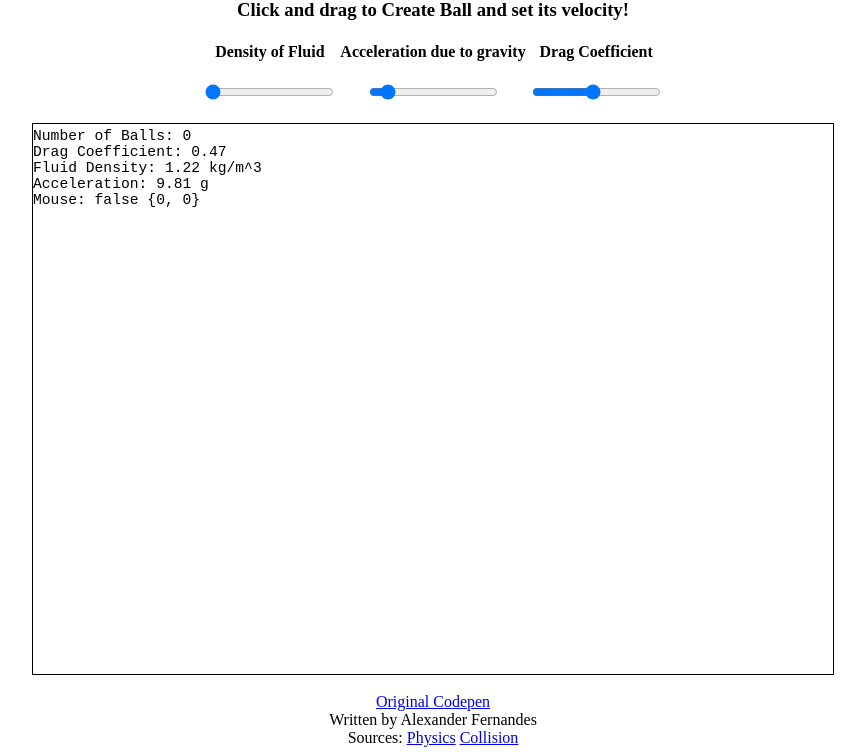
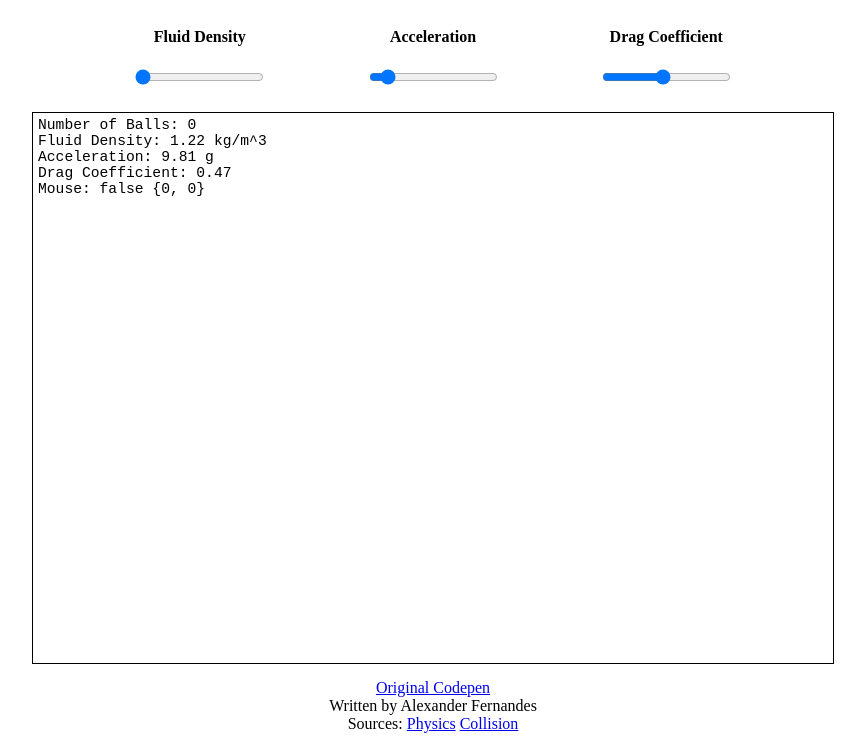
Before and after one commit to Maxzilla60/bouncing-balls, a website built with Parcel: page index.html in a window 1280 px wide. Shown: the part 67-822 px from the top of the page, without its empty margins (207-1072 px from the left). Built offline with nearby package versions, Linux system fonts and the light colour scheme.

Commit message:
💄 Prettied up interface and added CSS styling

```diff
--- a/BallApp.ts
+++ b/BallApp.ts
@@ -120,11 +120,11 @@ export default class BallApp {
 	private renderInfo(): void {
 		this.ctx.fillStyle = 'black';
 		this.ctx.font = '11pt monospace';
-		this.ctx.fillText(`Number of Balls: ${this.balls.length}`, 0, 16);
-		this.ctx.fillText(`Drag Coefficient: ${this.drag}`, 0, 32);
-		this.ctx.fillText(`Fluid Density: ${this.density} kg/m^3`, 0, 48);
-		this.ctx.fillText(`Acceleration: ${this.gravity * GRAVITY_ACCELERATION} g`, 0, 64);
-		this.ctx.fillText(`Mouse: ${this.mouse}`, 0, 80);
+		this.ctx.fillText(`Number of Balls: ${this.balls.length}`, 5, 16);
+		this.ctx.fillText(`Fluid Density: ${this.density} kg/m^3`, 5, 32);
+		this.ctx.fillText(`Acceleration: ${this.gravity * GRAVITY_ACCELERATION} g`, 5, 48);
+		this.ctx.fillText(`Drag Coefficient: ${this.drag}`, 5, 64);
+		this.ctx.fillText(`Mouse: ${this.mouse}`, 5, 80);
 	}
 
 	private get lastBall(): Ball {
--- a/index.html
+++ b/index.html
@@ -1,41 +1,33 @@
 <head>
 	<title>Bouncing Ball</title>
+	<link rel="stylesheet" href="styles.css">
 </head>
 
-<body align="center" class="container-fluid">
+<body>
 	<h1>Bouncing Ball</h1>
-	<h3>Click and drag to Create Ball and set its velocity!</h3>
-	<table style="display: flex;justify-content: center;">
-		<tr>
-			<th>
+
+	<div id="range-inputs">
 		<div>
-					<h4>Density of Fluid</h4>
+			<h4>Fluid Density</h4>
 			<input type="range" id="density" min="0" step="0.01" max="1000" value="1.22" />
 		</div>
-			</th>
-			<th>
 		<div>
-					<h4>Acceleration due to gravity</h4>
+			<h4>Acceleration</h4>
 			<input type="range" id="gravity" min="0" step="0.1" max="10" value="1" />
 		</div>
-			</th>
-			<th>
 		<div>
 			<h4>Drag Coefficient</h4>
 			<input type="range" id="drag" min="0" step="0.01" max="1" value="0.47" />
 		</div>
-			</th>
-		</tr>
-	</table>
-	<br>
+	</div>
+
 	<canvas id="canvas" width="800" height="550" style="border:1px solid black"></canvas>
 </body>
 
 <script src="init.ts"></script>
 
-<br><br>
-<footer align="center">
-	<a href="https://codepen.io/AlexRA96/pen/egaxVV">Original Codepen</a> <br>
-	Written by Alexander Fernandes <br>
-	Sources: <a href="http://burakkanber.com/blog/modeling-physics-in-javascript-introduction/">Physics</a> <a href="http://ericleong.me/research/circle-circle/">Collision</a>
+<footer>
+	<span><a href="https://codepen.io/AlexRA96/pen/egaxVV">Original Codepen</a></span>
+	<span>Written by Alexander Fernandes</span>
+	<span>Sources: <a href="http://burakkanber.com/blog/modeling-physics-in-javascript-introduction/">Physics</a> <a href="http://ericleong.me/research/circle-circle/">Collision</a></span>
 </footer>
--- /dev/null
+++ b/styles.css
@@ -0,0 +1,34 @@
+body {
+	text-align: center;
+}
+
+h1 {
+	margin-top: 15px;
+}
+
+#range-inputs {
+	display: -webkit-box;
+	display: -ms-flexbox;
+	display: flex;
+	-webkit-box-pack: space-evenly;
+	-ms-flex-pack: space-evenly;
+	justify-content: space-evenly;
+	-webkit-box-orient: horizontal;
+	-webkit-box-direction: normal;
+	-ms-flex-flow: row;
+	flex-flow: row;
+	width: 800px;
+	margin: auto;
+	margin-bottom: 25px;
+}
+
+footer {
+	display: -webkit-box;
+	display: -ms-flexbox;
+	display: flex;
+	-webkit-box-orient: vertical;
+	-webkit-box-direction: normal;
+		-ms-flex-flow: column;
+			flex-flow: column;
+	margin-top: 15px;
+}
```
Lines whose indentation alone changed are shown as unchanged.
